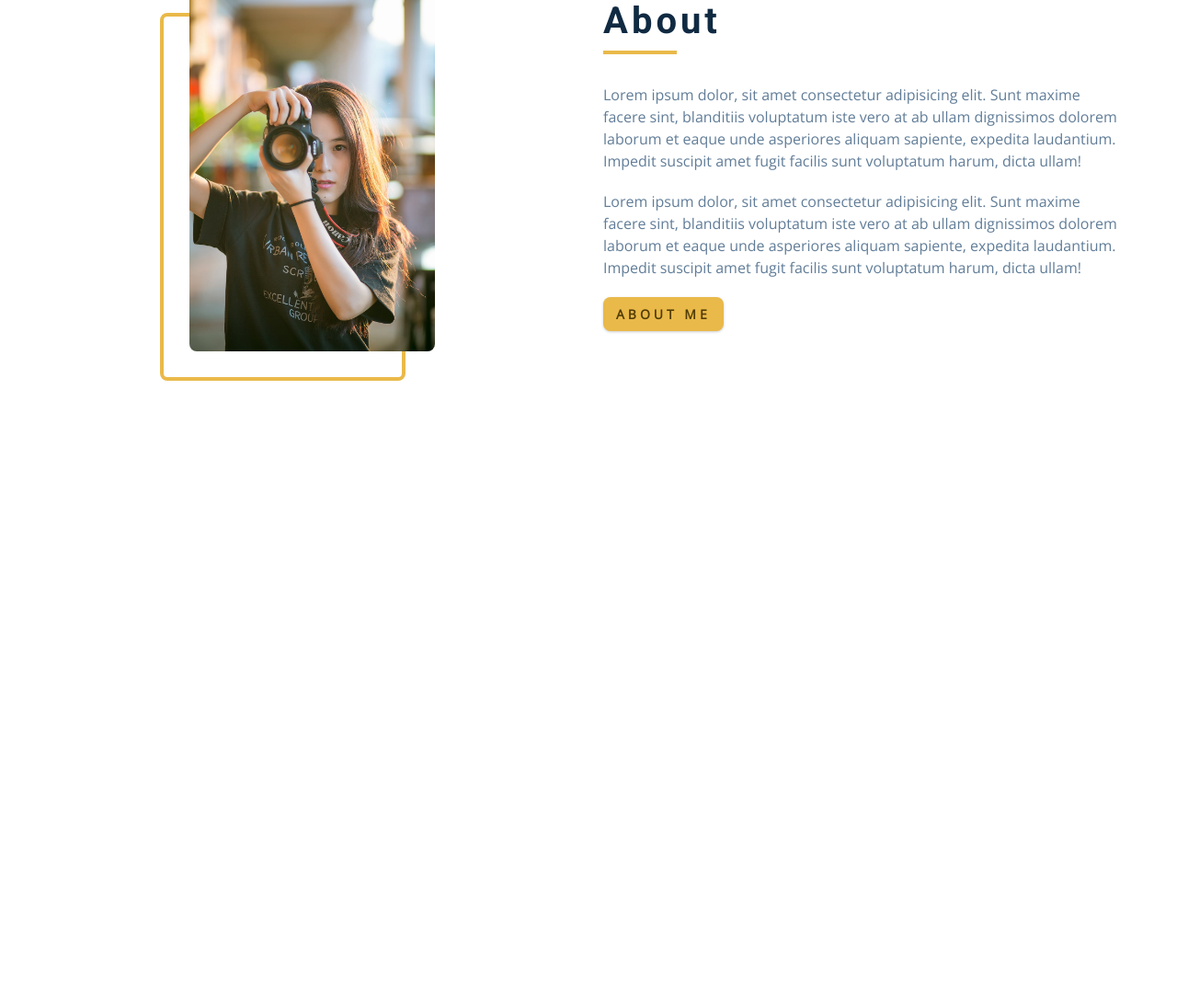
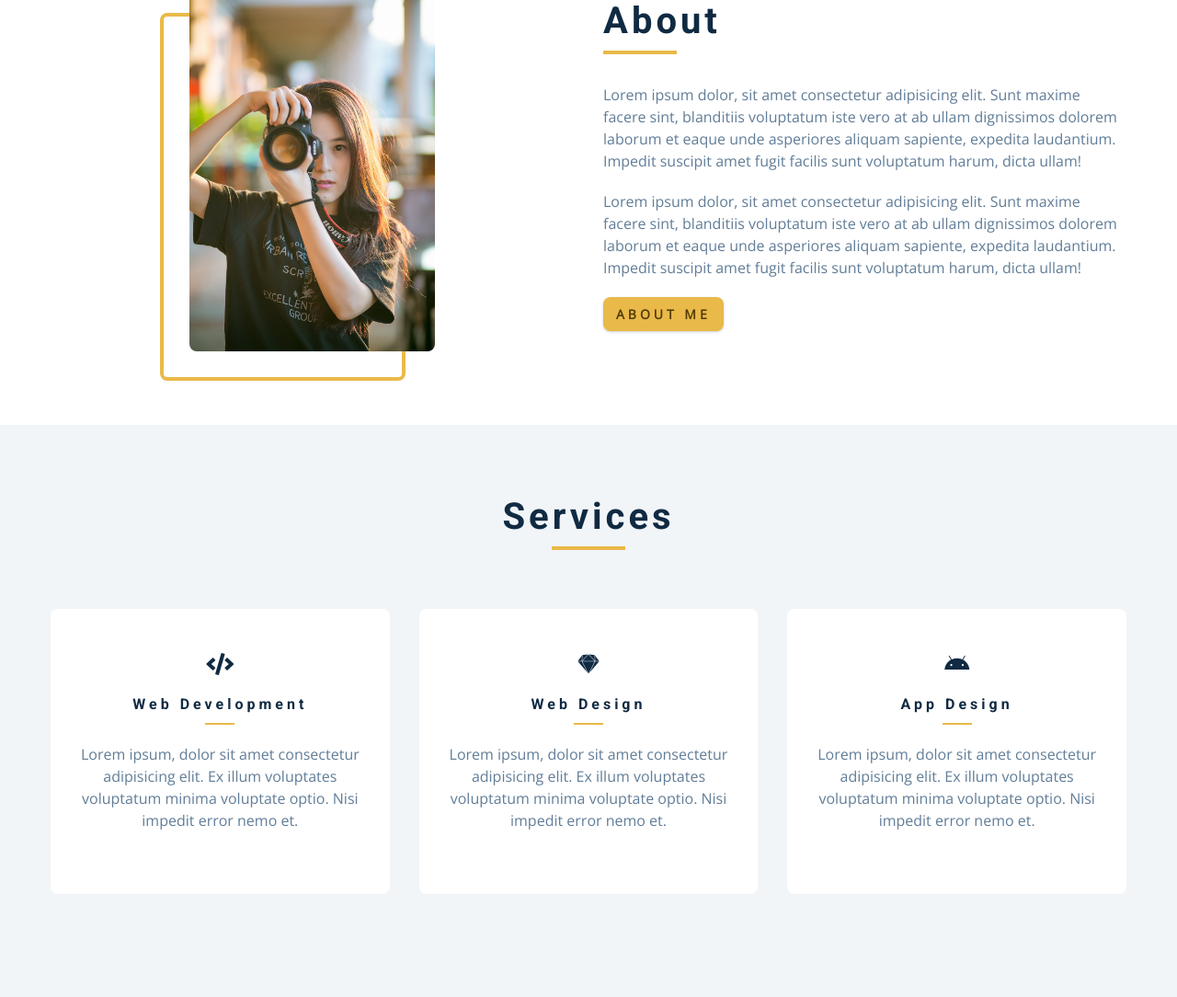
Before and after one commit to empyrals/Personal-Portfolio, a plain HTML site: page index.html in a window 1280 px wide. Shown: the part 898-1982 px from the top of the page at 92% size. Before the commit the page ends 1360 px from the top, so only its background shows below. Drawn offline with nearby package versions, Linux system fonts and the light colour scheme.

Commit message:
Services

```diff
--- a/css/styles.css
+++ b/css/styles.css
@@ -176,6 +176,9 @@ p {
 .section-title {
   margin-bottom: 4rem;
   text-align: center;
+}
+.bg-grey {
+  background: var(--clr-grey-10);
 }
 /*
 ===============
@@ -401,7 +404,7 @@ Hero
 About
 ===============
 */
-/* sectiontitlel added to globals */
+/* section title added to globals */
 .about-title {
   text-align: left;
   margin-bottom: 2rem;
@@ -446,6 +449,48 @@ Services
 */
 /* small screen layout setup */
 /* bg-grey in globals */
+.service {
+  background: var(--clr-white);
+  padding: 3rem 1.5rem;
+  margin-bottom: 2rem;
+  text-align: center;
+  border-radius: var(--radius);
+  transition: var(--transition);
+}
+.service-icon {
+  font-size: 1.5rem;
+  margin-bottom: 1.5rem;
+}
+.service .underline {
+  width: 2rem;
+  height: 0.12rem;
+  transition: var(--transition);
+}
+.service p {
+  transition: var(--transition);
+}
+.service:hover {
+  background: var(--clr-primary-5);
+  color: var(--clr-white);
+}
+.service:hover p {
+  color: var(--clr-white);
+}
+.service:hover .underline {
+  background-color: var(--clr-white);
+}
+@media screen and (min-width: 676px) {
+  .services-center {
+    display: grid;
+    column-gap: 2rem;
+    grid-template-columns: 1fr 1fr;
+  }
+}
+@media screen and (min-width: 992px) {
+  .services-center {
+    grid-template-columns: 1fr 1fr 1fr;
+  }
+}
 
 /*
 ===============
--- a/index.html
+++ b/index.html
@@ -164,9 +164,60 @@
       </article>
     </div>
   </section>
-
   <!-- end of about -->
   <!-- services -->
+  <section class="section bg-grey">
+    <!-- section title -->
+    <div class="section-title">
+      <h2>services</h2>
+      <div class="underline"></div>
+    </div>
+    <!-- end of section title -->
+    <div class="services-center section-center">
+      <!-- single service -->
+      <article class="service">
+        <i class="fas fa-code service-icon">
+        </i>
+        <h4>web development</h4>
+        <div class="underline"></div>
+        <p>Lorem ipsum, dolor sit amet
+          consectetur adipisicing elit.
+          Ex illum voluptates voluptatum
+          minima voluptate optio.
+          Nisi impedit error nemo et.
+        </p>
+      </article>
+      <!-- end of single service -->
+      <!-- single service -->
+      <article class="service">
+        <i class="fab fa-sketch service-icon">
+        </i>
+        <h4>web design</h4>
+        <div class="underline"></div>
+        <p>Lorem ipsum, dolor sit amet
+          consectetur adipisicing elit.
+          Ex illum voluptates voluptatum
+          minima voluptate optio.
+          Nisi impedit error nemo et.
+        </p>
+      </article>
+      <!-- end of single service -->
+      <!-- single service -->
+      <article class="service">
+        <i class="fab fa-android service-icon">
+        </i>
+        <h4>app design</h4>
+        <div class="underline"></div>
+        <p>Lorem ipsum, dolor sit amet
+          consectetur adipisicing elit.
+          Ex illum voluptates voluptatum
+          minima voluptate optio.
+          Nisi impedit error nemo et.
+        </p>
+      </article>
+      <!-- end of single service -->
+    </div>
+  </section>
 
   <!-- end of services -->
   <!-- projects -->
```
